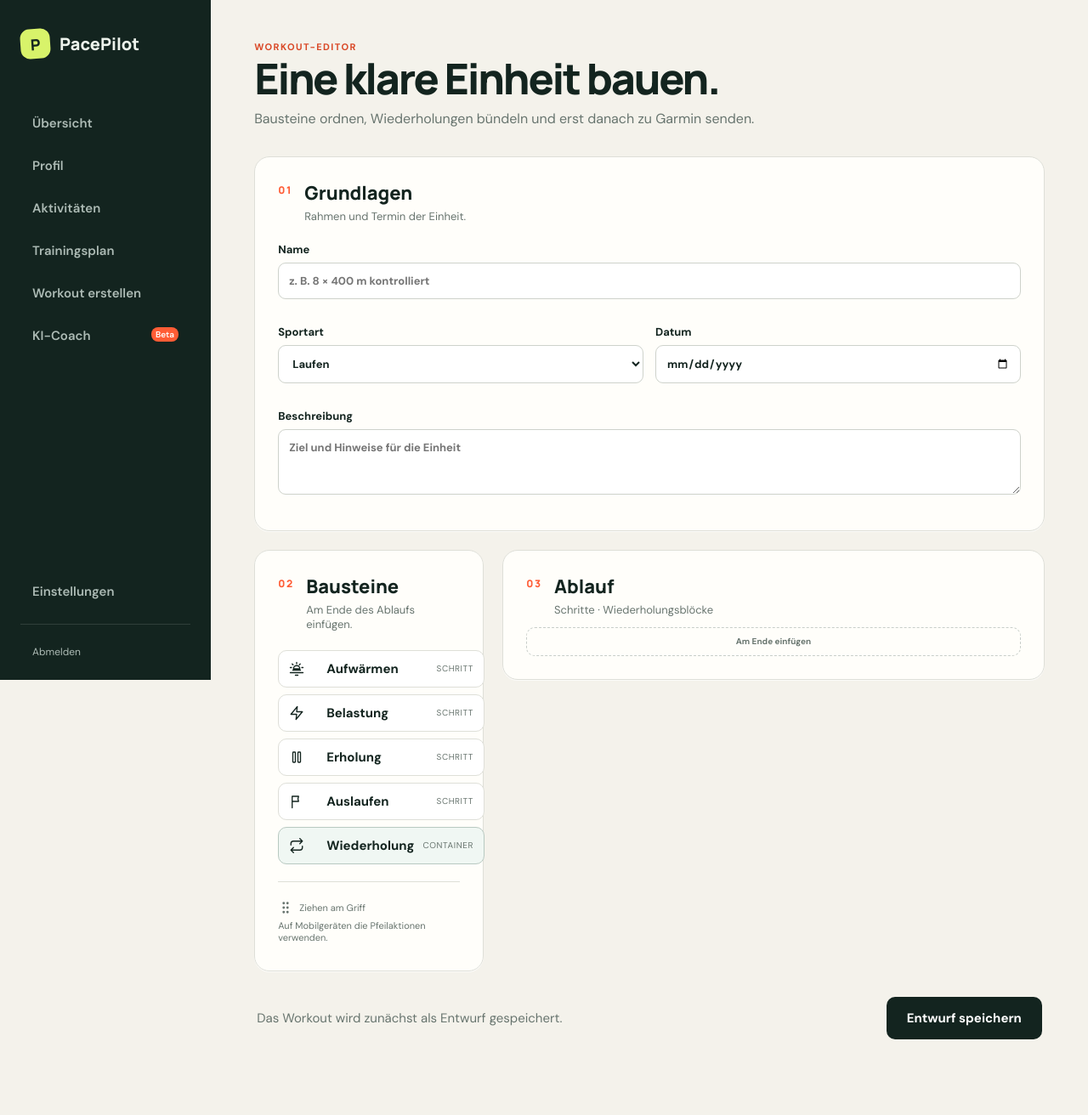
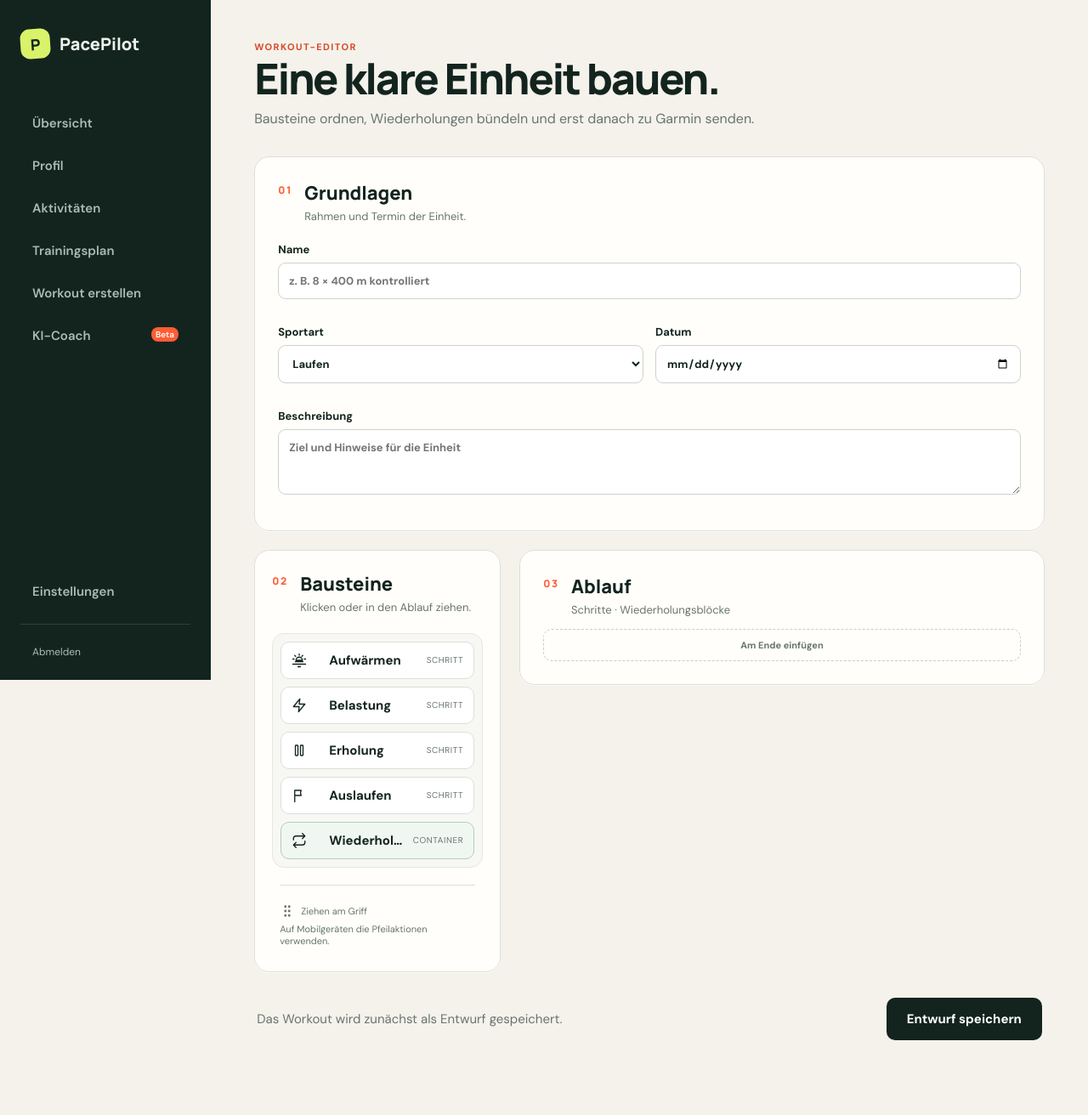
Before and after one commit to michaelkreussel/pacepilot, a Python web app: template app/templates/workouts/form.html in a window 1280 px wide. Shown: the whole page at 85% size. Before the commit the page ends 1223 px from the top, so only its background shows below. Run offline with Jinja, Linux system fonts and the light colour scheme; the template is opened without the code that fills it, so the values that code supplies are empty; some libraries are stand-ins or nearby versions.

Commit message:
wokrout creation improved

```diff
--- a/app/static/css/workout-builder.css
+++ b/app/static/css/workout-builder.css
@@ -3,26 +3,29 @@
 .builder-section-heading .section-number { margin: 3px 0 0; }
 .builder-section-heading h2 { margin: 0; font: 800 22px "Manrope", sans-serif; }
 .builder-section-heading p { margin: 4px 0 0; color: var(--muted); font-size: 13px; }
-.builder-workspace { display: grid; grid-template-columns: 270px minmax(0, 1fr); align-items: start; gap: 22px; }
-.builder-palette { position: sticky; top: 24px; }
-.block-palette { display: grid; gap: 8px; }
-.palette-button { display: grid; grid-template-columns: 34px 1fr auto; align-items: center; gap: 10px; width: 100%; padding: 11px 12px; border: 1px solid var(--line); border-radius: 10px; background: #fff; color: var(--ink); cursor: pointer; text-align: left; }
+.builder-workspace { display: grid; grid-template-columns: 290px minmax(0, 1fr); align-items: start; gap: 22px; }
+.builder-palette { position: sticky; top: 24px; overflow: hidden; padding: 24px 20px; }
+.block-palette { display: grid; gap: 9px; padding: 9px; border: 1px solid #e4e8e3; border-radius: 14px; background: #f7f8f4; }
+.palette-button { display: grid; grid-template-columns: 34px 1fr auto; align-items: center; gap: 10px; width: 100%; padding: 11px 12px; border: 1px solid var(--line); border-radius: 10px; background: #fff; color: var(--ink); cursor: grab; text-align: left; }
 .palette-button:hover { border-color: #aeb7b1; background: #f9faf6; }
+.palette-button:active { cursor: grabbing; }
 .palette-button.repeat { border-color: #b8c9c1; background: #f0f7f3; }
 .palette-button svg, .builder-legend svg { width: 18px; height: 18px; fill: none; stroke: currentColor; stroke-width: 1.8; stroke-linecap: round; stroke-linejoin: round; }
-.palette-button span { font-weight: 700; }
+.palette-button span { min-width: 0; overflow: hidden; font-weight: 700; text-overflow: ellipsis; }
 .palette-button small { color: var(--muted); font-size: 10px; text-transform: uppercase; letter-spacing: .06em; }
-.builder-legend { margin-top: 20px; padding-top: 16px; border-top: 1px solid var(--line); color: var(--muted); font-size: 11px; }
+.builder-legend { margin: 20px 9px 0; padding-top: 16px; border-top: 1px solid var(--line); color: var(--muted); font-size: 11px; }
 .builder-legend p { display: flex; align-items: center; gap: 7px; margin: 5px 0; }
 .builder-flow { min-width: 0; }
 .flow-heading { margin-bottom: 10px; }
 .builder-live { position: absolute; width: 1px; height: 1px; overflow: hidden; clip: rect(0, 0, 0, 0); }
 .flow-list { display: grid; }
-.drop-zone { display: grid; place-items: center; width: 100%; height: 16px; padding: 0; border: 0; background: transparent; color: transparent; cursor: default; }
-.drop-zone span { padding: 3px 10px; border-radius: 999px; background: var(--lime); font-size: 10px; font-weight: 800; opacity: 0; transform: scale(.9); transition: .15s; }
-.drop-zone.active { height: 34px; color: var(--ink); }
+.drop-zone { display: grid; place-items: center; width: 100%; height: 14px; margin: 0; padding: 0; border: 1px dashed transparent; border-radius: 12px; background: transparent; color: transparent; cursor: default; transition: height .16s ease, margin .16s ease, border-color .16s ease, background .16s ease, box-shadow .16s ease; }
+.drop-zone span { padding: 3px 10px; border-radius: 999px; background: transparent; font-size: 11px; font-weight: 800; opacity: 0; transform: scale(.94); transition: .15s; }
+.drop-zone.active { height: 56px; margin: 6px 0; border-color: #a9c5b7; background: rgba(29, 90, 72, .07); color: var(--green); cursor: copy; }
 .drop-zone.active span { opacity: 1; transform: scale(1); }
-.drop-zone.final { height: 34px; margin-top: 2px; border: 1px dashed #c8cec9; border-radius: 10px; color: var(--muted); cursor: pointer; }
+.drop-zone.active.hovered { border-color: var(--green); background: rgba(29, 90, 72, .14); box-shadow: inset 0 0 0 1px rgba(29, 90, 72, .12), 0 6px 18px rgba(29, 90, 72, .08); }
+.drop-zone.final { height: 38px; margin-top: 4px; border: 1px dashed #c8cec9; border-radius: 10px; color: var(--muted); cursor: default; }
+.drop-zone.final.active { height: 58px; margin: 8px 0 2px; color: var(--green); }
 .drop-zone.final span { background: transparent; opacity: 1; transform: none; }
 .flow-block { position: relative; border: 1px solid var(--line); border-left: 4px solid #9ca8a2; border-radius: 13px; background: #fff; box-shadow: 0 7px 20px rgba(24, 45, 37, .045); }
 .flow-block.warmup { border-left-color: #e6aa35; }
@@ -41,8 +44,8 @@
 .block-summary strong, .block-summary small { display: block; overflow: hidden; text-overflow: ellipsis; white-space: nowrap; }
 .block-summary strong { font: 800 14px "Manrope", sans-serif; }
 .block-summary small { margin-top: 3px; color: var(--muted); font-size: 12px; }
-.block-summary > svg { flex: none; width: 16px; transition: .18s; }
-.block-summary > svg.rotated { transform: rotate(180deg); }
+.block-summary > svg { flex: none; width: 16px; }
+.block-summary .edit-indicator { padding: 7px; width: 30px; height: 30px; border-radius: 8px; background: #eef2ee; color: var(--green); }
 .block-actions { display: flex; align-items: center; }
 .block-editor { padding: 17px 18px 19px; border-top: 1px solid var(--line); background: #fff; }
 .step-editor-grid { display: grid; grid-template-columns: repeat(3, minmax(150px, 1fr)); gap: 13px; }
@@ -60,7 +63,9 @@
 .child-block { border-left-width: 3px; box-shadow: none; }
 .child-block .block-header { grid-template-columns: 30px 32px minmax(0, 1fr) auto; min-height: 59px; padding: 6px 8px; }
 .child-block .block-icon { width: 30px; height: 30px; }
+.child-drop.active { height: 50px; }
 .child-drop.final { margin: 3px 0; }
+.child-drop.final.active { height: 52px; margin: 6px 0; }
 .repeat-add { display: flex; gap: 8px; margin: 12px 0 0 24px; }
 .repeat-add button { padding: 7px 10px; border: 1px solid #bdcbc4; border-radius: 7px; background: #fff; color: var(--green); font-size: 11px; font-weight: 700; cursor: pointer; }
 
--- a/app/static/js/workout-builder.js
+++ b/app/static/js/workout-builder.js
@@ -9,7 +9,9 @@ function workoutBuilder(initialDefinition, initialSport) {
     sport: initialSport,
     expanded,
     dragSource: null,
+    dropTarget: null,
     isDragging: false,
+    ignorePaletteClick: false,
     announcement: "",
 
     serializedDefinition() {
@@ -30,13 +32,16 @@ function workoutBuilder(initialDefinition, initialSport) {
       this.expanded.push(step.id);
       this.announcement = `${this.blockTitle(step)} hinzugefügt.`;
     },
-    addRepeat() {
-      const repeat = {
+    newRepeat() {
+      return {
         id: makeId(),
         kind: "repeat",
         iterations: 8,
         children: [this.newStep("interval"), this.newStep("recovery")],
       };
+    },
+    addRepeat() {
+      const repeat = this.newRepeat();
       this.definition.blocks.push(repeat);
       this.expanded.push(repeat.id);
       this.announcement = "Wiederholung mit Belastung und Erholung hinzugefügt.";
@@ -94,18 +99,52 @@ function workoutBuilder(initialDefinition, initialSport) {
       this.announcement = `${this.blockTitle(block)} entfernt.`;
     },
     startDrag(parentId, index, event) {
-      this.dragSource = { parentId, index };
+      this.dragSource = { origin: "flow", parentId, index };
       this.isDragging = true;
       event.dataTransfer.effectAllowed = "move";
       event.dataTransfer.setData("text/plain", `${parentId || "root"}:${index}`);
     },
+    startPaletteDrag(blockType, event) {
+      this.dragSource = { origin: "palette", blockType };
+      this.isDragging = true;
+      this.ignorePaletteClick = true;
+      event.dataTransfer.effectAllowed = "copy";
+      event.dataTransfer.setData("text/plain", `palette:${blockType}`);
+    },
     endDrag() {
+      const paletteDrag = this.dragSource?.origin === "palette";
       this.dragSource = null;
+      this.dropTarget = null;
       this.isDragging = false;
+      if (paletteDrag) window.setTimeout(() => { this.ignorePaletteClick = false; }, 0);
+    },
+    canDrop(parentId) {
+      if (!this.dragSource) return false;
+      if (!parentId) return true;
+      if (this.dragSource.origin === "palette") return this.dragSource.blockType !== "repeat";
+      const source = this.container(this.dragSource.parentId)[this.dragSource.index];
+      return source?.kind !== "repeat";
+    },
+    dropKey(parentId, index) {
+      return `${parentId || "root"}:${index}`;
+    },
+    setDropTarget(parentId, index) {
+      if (this.canDrop(parentId)) this.dropTarget = this.dropKey(parentId, index);
+    },
+    isDropTarget(parentId, index) {
+      return this.dropTarget === this.dropKey(parentId, index);
     },
     dropAt(parentId, index) {
-      if (!this.dragSource) return;
+      if (!this.dragSource || !this.canDrop(parentId)) return;
       const source = this.dragSource;
+      if (source.origin === "palette") {
+        const block = source.blockType === "repeat" ? this.newRepeat() : this.newStep(source.blockType);
+        this.container(parentId).splice(index, 0, block);
+        this.expanded.push(block.id);
+        this.announcement = `${this.blockTitle(block)} hinzugefügt.`;
+        this.endDrag();
+        return;
+      }
       const sourceList = this.container(source.parentId);
       const [block] = sourceList.splice(source.index, 1);
       if (!block || (parentId && block.kind === "repeat")) {
--- a/app/templates/workouts/form.html
+++ b/app/templates/workouts/form.html
@@ -1,6 +1,6 @@
 {% extends "base.html" %}
 {% block title %}Workout {{ 'bearbeiten' if workout else 'erstellen' }} · PacePilot{% endblock %}
-{% block head %}<link rel="stylesheet" href="{{ url_for('static', path='/css/workout-builder.css') }}?v=20260809-1"><script src="{{ url_for('static', path='/js/workout-builder.js') }}?v=20260809-1"></script>{% endblock %}
+{% block head %}<link rel="stylesheet" href="{{ url_for('static', path='/css/workout-builder.css') }}?v=20260809-2"><script src="{{ url_for('static', path='/js/workout-builder.js') }}?v=20260809-2"></script>{% endblock %}
 {% block content %}
 <div class="page-heading builder-heading"><div><p class="eyebrow">Workout-Editor</p><h1>{{ 'Einheit bearbeiten.' if workout else 'Eine klare Einheit bauen.' }}</h1><p>{{ 'Gespeicherte Änderungen werden direkt mit Garmin und deiner Uhr synchronisiert.' if workout and workout.garmin_workout_id else 'Bausteine ordnen, Wiederholungen bündeln und erst danach zu Garmin senden.' }}</p></div></div>
 {% if error %}<div class="alert error">{{ error }}</div>{% endif %}
@@ -15,12 +15,12 @@
 
   <div class="builder-workspace">
     <aside class="card builder-palette" aria-label="Bausteine">
-      <div class="builder-section-heading"><span class="section-number">02</span><div><h2>Bausteine</h2><p>Am Ende des Ablaufs einfügen.</p></div></div>
+      <div class="builder-section-heading"><span class="section-number">02</span><div><h2>Bausteine</h2><p>Klicken oder in den Ablauf ziehen.</p></div></div>
       <div class="block-palette">
         {% for value, label, icon in [('warmup','Aufwärmen','sunrise'),('interval','Belastung','bolt'),('recovery','Erholung','pause'),('cooldown','Auslaufen','flag')] %}
-        <button type="button" class="palette-button" @click="addStep('{{ value }}')"><svg aria-hidden="true"><use href="/static/icons/workout.svg#{{ icon }}"></use></svg><span>{{ label }}</span><small>Schritt</small></button>
+        <button type="button" class="palette-button" draggable="true" @click="if (!ignorePaletteClick) addStep('{{ value }}')" @dragstart="startPaletteDrag('{{ value }}', $event)" @dragend="endDrag()"><svg aria-hidden="true"><use href="/static/icons/workout.svg#{{ icon }}"></use></svg><span>{{ label }}</span><small>Schritt</small></button>
         {% endfor %}
-        <button type="button" class="palette-button repeat" @click="addRepeat()"><svg aria-hidden="true"><use href="/static/icons/workout.svg#repeat"></use></svg><span>Wiederholung</span><small>Container</small></button>
+        <button type="button" class="palette-button repeat" draggable="true" @click="if (!ignorePaletteClick) addRepeat()" @dragstart="startPaletteDrag('repeat', $event)" @dragend="endDrag()"><svg aria-hidden="true"><use href="/static/icons/workout.svg#repeat"></use></svg><span>Wiederholung</span><small>Container</small></button>
       </div>
       <div class="builder-legend"><p><svg aria-hidden="true"><use href="/static/icons/workout.svg#grip"></use></svg>Ziehen am Griff</p><p>Auf Mobilgeräten die Pfeilaktionen verwenden.</p></div>
     </aside>
@@ -31,12 +31,12 @@
       <div class="flow-list">
         <template x-for="(block, index) in definition.blocks" :key="block.id">
           <div>
-            <button type="button" class="drop-zone" :class="isDragging && 'active'" @dragover.prevent @drop.prevent="dropAt(null, index)"><span>Hier einfügen</span></button>
+            <button type="button" class="drop-zone" :class="{ active: canDrop(null), hovered: isDropTarget(null, index) }" @dragover.prevent="setDropTarget(null, index)" @drop.prevent="dropAt(null, index)"><span>Hier einfügen</span></button>
             <article class="flow-block" :class="block.kind === 'repeat' ? 'repeat-block' : `step-block ${block.step_type}`">
               <header class="block-header">
                 <button type="button" class="drag-handle" draggable="true" @dragstart.stop="startDrag(null, index, $event)" @dragend="endDrag()" aria-label="Block ziehen"><svg aria-hidden="true"><use href="/static/icons/workout.svg#grip"></use></svg></button>
                 <span class="block-icon"><svg aria-hidden="true"><use :href="`/static/icons/workout.svg#${blockIcon(block)}`"></use></svg></span>
-                <button type="button" class="block-summary" @click="toggle(block.id)" :aria-expanded="isExpanded(block.id)"><span><strong x-text="blockTitle(block)"></strong><small x-text="blockSummary(block)"></small></span><svg aria-hidden="true" :class="isExpanded(block.id) && 'rotated'"><use href="/static/icons/workout.svg#chevron"></use></svg></button>
+                <button type="button" class="block-summary" @click="toggle(block.id)" :aria-expanded="isExpanded(block.id)" :aria-label="`${blockTitle(block)} bearbeiten`"><span><strong x-text="blockTitle(block)"></strong><small x-text="blockSummary(block)"></small></span><svg class="edit-indicator" aria-hidden="true"><use href="/static/icons/workout.svg#pencil"></use></svg></button>
                 <div class="block-actions">
                   <button type="button" @click="move(null, index, -1)" :disabled="index === 0" aria-label="Nach oben"><svg aria-hidden="true"><use href="/static/icons/workout.svg#up"></use></svg></button>
                   <button type="button" @click="move(null, index, 1)" :disabled="index === definition.blocks.length - 1" aria-label="Nach unten"><svg aria-hidden="true"><use href="/static/icons/workout.svg#down"></use></svg></button>
@@ -56,12 +56,12 @@
                   <div class="repeat-children" :class="!block.children.length && 'empty'">
                     <template x-for="(child, childIndex) in block.children" :key="child.id">
                       <div>
-                        <button type="button" class="drop-zone child-drop" :class="isDragging && 'active'" @dragover.prevent @drop.prevent="dropAt(block.id, childIndex)"><span>In Wiederholung einfügen</span></button>
+                        <button type="button" class="drop-zone child-drop" :class="{ active: canDrop(block.id), hovered: isDropTarget(block.id, childIndex) }" @dragover.prevent="setDropTarget(block.id, childIndex)" @drop.prevent="dropAt(block.id, childIndex)"><span>In Wiederholung einfügen</span></button>
                         <article class="flow-block child-block" :class="child.step_type">
                           <header class="block-header">
                             <button type="button" class="drag-handle" draggable="true" @dragstart.stop="startDrag(block.id, childIndex, $event)" @dragend="endDrag()" aria-label="Schritt ziehen"><svg aria-hidden="true"><use href="/static/icons/workout.svg#grip"></use></svg></button>
                             <span class="block-icon"><svg aria-hidden="true"><use :href="`/static/icons/workout.svg#${blockIcon(child)}`"></use></svg></span>
-                            <button type="button" class="block-summary" @click="toggle(child.id)" :aria-expanded="isExpanded(child.id)"><span><strong x-text="blockTitle(child)"></strong><small x-text="blockSummary(child)"></small></span><svg aria-hidden="true" :class="isExpanded(child.id) && 'rotated'"><use href="/static/icons/workout.svg#chevron"></use></svg></button>
+                            <button type="button" class="block-summary" @click="toggle(child.id)" :aria-expanded="isExpanded(child.id)" :aria-label="`${blockTitle(child)} bearbeiten`"><span><strong x-text="blockTitle(child)"></strong><small x-text="blockSummary(child)"></small></span><svg class="edit-indicator" aria-hidden="true"><use href="/static/icons/workout.svg#pencil"></use></svg></button>
                             <div class="block-actions">
                               <button type="button" @click="move(block.id, childIndex, -1)" :disabled="childIndex === 0" aria-label="Nach oben"><svg aria-hidden="true"><use href="/static/icons/workout.svg#up"></use></svg></button>
                               <button type="button" @click="move(block.id, childIndex, 1)" :disabled="childIndex === block.children.length - 1" aria-label="Nach unten"><svg aria-hidden="true"><use href="/static/icons/workout.svg#down"></use></svg></button>
@@ -74,7 +74,7 @@
                         </article>
                       </div>
                     </template>
-                    <button type="button" class="drop-zone child-drop final" :class="isDragging && 'active'" @dragover.prevent @drop.prevent="dropAt(block.id, block.children.length)"><span x-text="block.children.length ? 'Am Ende einfügen' : 'Schritt hier ablegen'"></span></button>
+                    <button type="button" class="drop-zone child-drop final" :class="{ active: canDrop(block.id), hovered: isDropTarget(block.id, block.children.length) }" @dragover.prevent="setDropTarget(block.id, block.children.length)" @drop.prevent="dropAt(block.id, block.children.length)"><span x-text="block.children.length ? 'Am Ende einfügen' : 'Schritt hier ablegen'"></span></button>
                   </div>
                   <div class="repeat-add"><button type="button" @click="addStep('interval', block.id)">+ Belastung</button><button type="button" @click="addStep('recovery', block.id)">+ Erholung</button></div>
                 </div>
@@ -82,7 +82,7 @@
             </article>
           </div>
         </template>
-        <button type="button" class="drop-zone final" :class="isDragging && 'active'" @dragover.prevent @drop.prevent="dropAt(null, definition.blocks.length)"><span>Am Ende einfügen</span></button>
+        <button type="button" class="drop-zone final" :class="{ active: canDrop(null), hovered: isDropTarget(null, definition.blocks.length) }" @dragover.prevent="setDropTarget(null, definition.blocks.length)" @drop.prevent="dropAt(null, definition.blocks.length)"><span>Am Ende einfügen</span></button>
       </div>
     </section>
   </div>
```
Also changed, not shown: tests/test_routes.py (+4 -0 lines), app/static/icons/workout.svg.
